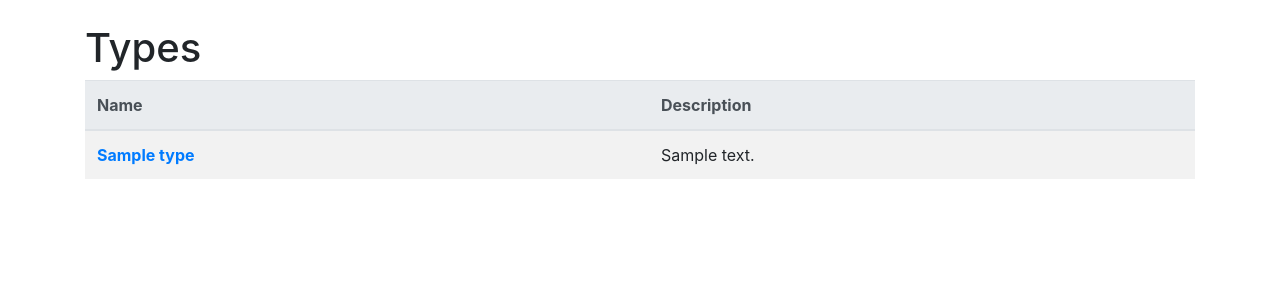
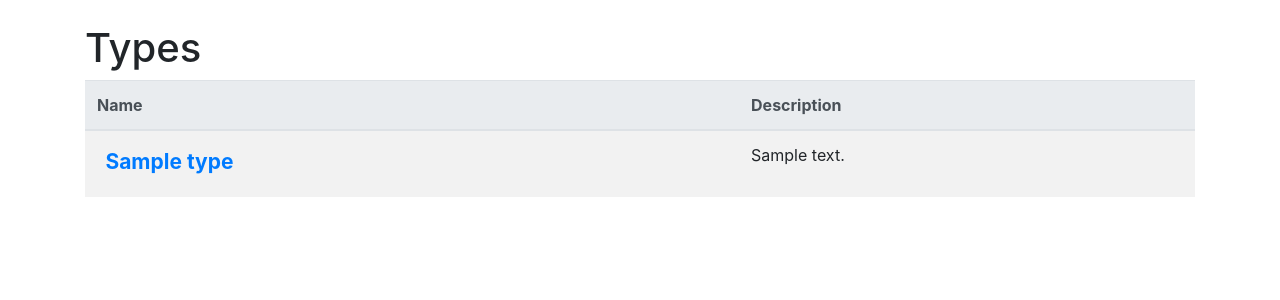
Before and after one commit to philippemouchel/symfodex, a Symfony app: template app/templates/type/index.html.twig in a window 1280 px wide. Shown: the part 56-356 px from the top of the page. Run offline with Twig, Linux system fonts and the light colour scheme; the template is opened without the code that fills it: most values are stand-ins (such as "Sample title", 1, 10 or a date in 2020); some libraries are stand-ins or nearby versions.

Commit message:
1: use type badge each time to unify rendering.

```diff
--- a/app/templates/category/index.html.twig
+++ b/app/templates/category/index.html.twig
@@ -17,7 +17,9 @@
         <tbody>
         {% for category in categories %}
             <tr>
-                <th scope="row" class="name"><a href="{{ path('category_show', {id: category.id}) }}">{{ category.name }}</a></th>
+                <th scope="row" class="name">
+                    <h3><a href="{{ path('category_show', {id: category.id}) }}">{{ category.name }}</a></h3>
+                </th>
             </tr>
         {% endfor %}
         </tbody>
--- a/app/templates/category/show.html.twig
+++ b/app/templates/category/show.html.twig
@@ -24,7 +24,7 @@
                     <td class="name"><a href="{{ path('pokemon_show', {id: pokemon.id}) }}">{{ pokemon.name }}</a></td>
                     <td class="type">
                         {% for type in pokemon.type %}
-                            <a href="{{ path('type_show', {id: type.id}) }}">{{ type.name }}</a>{% if not loop.last %}, {% endif %}
+                            <a class="badge badge-{{ type.bootstrapColor }}" style="{{ type.getBackgroundProperty }}" href="{{ path('type_show', {id: type.id}) }}">{{ type.name }}</a>
                         {% endfor %}
                     </td>
                     <td class="category"><a href="{{ path('category_show', {id: pokemon.category.id}) }}">{{ pokemon.category.name }}</a></td>
--- a/app/templates/pokemon/index.html.twig
+++ b/app/templates/pokemon/index.html.twig
@@ -24,7 +24,7 @@
                 <td class="name"><a href="{{ path('pokemon_show', {id: pokemon.id}) }}">{{ pokemon.name }}</a></td>
                 <td class="type">
                     {% for type in pokemon.type %}
-                        <a href="{{ path('type_show', {id: type.id}) }}">{{ type.name }}</a>{% if not loop.last %}, {% endif %}
+                        <a class="badge badge-{{ type.bootstrapColor }}" style="{{ type.getBackgroundProperty }}" href="{{ path('type_show', {id: type.id}) }}">{{ type.name }}</a>
                     {% endfor %}
                 </td>
                 <td class="category"><a href="{{ path('category_show', {id: pokemon.category.id}) }}">{{ pokemon.category.name }}</a></td>
--- a/app/templates/pokemon/show.html.twig
+++ b/app/templates/pokemon/show.html.twig
@@ -17,7 +17,6 @@
             <li class="list-group-item">
                 <h4>{% for type in pokemon.type %}
                         <a class="badge badge-{{ type.bootstrapColor }}" style="{{ type.getBackgroundProperty }}" href="{{ path('type_show', {id: type.id}) }}">{{ type.name }}</a>
-                        {% if not loop.last %}&nbsp;{% endif %}
                     {% endfor %}</h4>
             </li>
         </ul>
--- a/app/templates/search/results.html.twig
+++ b/app/templates/search/results.html.twig
@@ -24,7 +24,7 @@
                     <td class="name"><a href="{{ path('pokemon_show', {id: pokemon.id}) }}">{{ pokemon.name }}</a></td>
                     <td class="type">
                         {% for type in pokemon.type %}
-                            <a href="{{ path('type_show', {id: type.id}) }}">{{ type.name }}</a>{% if not loop.last %}, {% endif %}
+                            <a class="badge badge-{{ type.bootstrapColor }}" style="{{ type.getBackgroundProperty }}" href="{{ path('type_show', {id: type.id}) }}">{{ type.name }}</a>
                         {% endfor %}
                     </td>
                     <td class="category"><a href="{{ path('category_show', {id: pokemon.category.id}) }}">{{ pokemon.category.name }}</a></td>
--- a/app/templates/type/index.html.twig
+++ b/app/templates/type/index.html.twig
@@ -18,7 +18,9 @@
         <tbody>
         {% for type in types %}
             <tr>
-                <th scope="row" class="name"><a href="{{ path('type_show', {id: type.id}) }}">{{ type.name }}</a></th>
+                <th scope="row" class="name">
+                    <h3><a class="badge badge-{{ type.bootstrapColor }}" style="{{ type.getBackgroundProperty }}" href="{{ path('type_show', {id: type.id}) }}">{{ type.name }}</a></h3>
+                </th>
                 <td class="description">{{ type.description }}</td>
             </tr>
         {% endfor %}
--- a/app/templates/type/show.html.twig
+++ b/app/templates/type/show.html.twig
@@ -27,7 +27,7 @@
                     <td class="name"><a href="{{ path('pokemon_show', {id: pokemon.id}) }}">{{ pokemon.name }}</a></td>
                     <td class="type">
                         {% for type in pokemon.type %}
-                            <a href="{{ path('type_show', {id: type.id}) }}">{{ type.name }}</a>{% if not loop.last %}, {% endif %}
+                            <a class="badge badge-{{ type.bootstrapColor }}" style="{{ type.getBackgroundProperty }}" href="{{ path('type_show', {id: type.id}) }}">{{ type.name }}</a>
                         {% endfor %}
                     </td>
                     <td class="category"><a href="{{ path('category_show', {id: pokemon.category.id}) }}">{{ pokemon.category.name }}</a></td>
```
